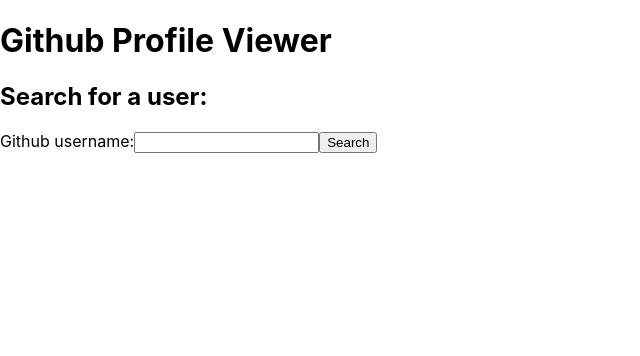
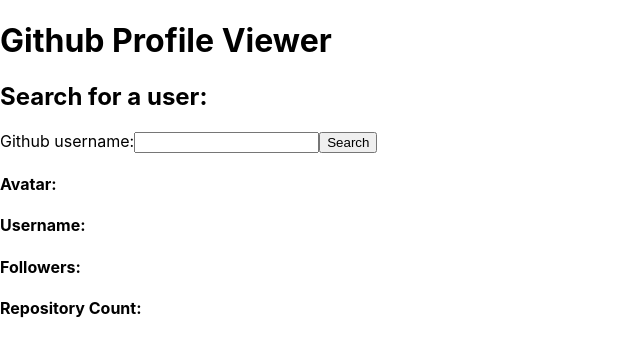
Before and after one commit to mattegan111/github-profiles-exercise, a React (Create React App) app: page / in a window 1280 px wide. Shown: the top 356 px of the page, without its empty margins (0-640 px from the left). Built offline with nearby package versions, Linux system fonts and the light colour scheme; the HTML template or start-up script is replaced by a standard one.

Commit message:
Retrieve & display user info

```diff
--- a/package.json
+++ b/package.json
@@ -8,7 +8,7 @@
     "@types/react-dom": "^18.0.11",
     "react": "^18.2.0",
     "react-dom": "^18.2.0",
-    "react-scripts": "5.0.1",
+    "react-scripts": "^5.0.1",
     "typescript": "^5.0.4"
   },
   "scripts": {
--- a/src/App.js
+++ b/src/App.js
@@ -8,9 +8,7 @@
           Github Profile Viewer
         </h1>
       </header>
-      <body>
         <SearchBar />
-      </body>
     </div>
   );
 }
--- a/src/components/SearchBar.tsx
+++ b/src/components/SearchBar.tsx
@@ -1,15 +1,17 @@
 import {useState} from 'react'
+import SearchResults from './SearchResults'
 
 function SearchBar() {
   const [searchQuery, setSearchQuery] = useState('');
+  const [submittedQuery, setSubmittedQuery] = useState('');
 
   const handleSubmit = (event: React.FormEvent<HTMLFormElement>) => {
     event.preventDefault();
-    alert(`Submitted value: ${searchQuery}`)
+    setSubmittedQuery(searchQuery)
   }
 
   return (
-    <div>
+    <>
       <h2>Search for a user:</h2>
       <form onSubmit={handleSubmit}>
         <label>
@@ -22,8 +24,9 @@
         </label>
         <input type="submit" value="Search" />
       </form>
-    </div>
+    <SearchResults submittedQuery={submittedQuery} />
+    </>
   );
 }
 
-export default SearchBar
+export default SearchBar;
--- /dev/null
+++ b/src/components/SearchResults.tsx
@@ -0,0 +1,75 @@
+// @ts-nocheck
+import { useState, useEffect } from "react";
+import token from '../secrets.js'
+
+function SearchResults(props: {submittedQuery: string}) {
+  useEffect(() => {
+    if(props.submittedQuery.length > 0){
+      getUser(props.submittedQuery);
+    }
+  }, [props.submittedQuery]);
+
+  const [user, setUser] = useState({});
+  const [userFollowersCount, setUserFollowersCount] = useState();
+  const [userReposCount, setUserReposCount] = useState();
+
+  async function getUser(username:string) {
+    let followersURL;
+    let reposURL;
+
+    const userRes = await fetch(`https://api.github.com/search/users?q=${username}`, {
+      method: "GET",
+      headers: {
+        Authorization: `${token}`
+      }
+    });
+    await userRes.json().then(res => {
+      followersURL = res.items[0].followers_url;
+      reposURL = res.items[0].repos_url;
+      setUser(res.items[0]);
+    })
+
+    const userFollowersRes = await fetch(followersURL, {
+      method: "GET",
+      headers: {
+        Authorization: `${token}`
+      }
+    })
+    userFollowersRes.json().then(res => setUserFollowersCount(res.length));
+
+    const userReposRes = await fetch(reposURL, {
+      method: "GET",
+      headers: {
+        Authorization: `${token}`
+      }
+    })
+    userReposRes.json().then(res => setUserReposCount(res.length));
+  }
+
+  return (
+    <>
+      <div>
+        <h4>
+          Avatar:
+        </h4>
+        {user.avatar_url &&
+          <img src={user.avatar_url} alt="User Avatar" width="100px"></img>
+        }
+        <h4>
+          Username:
+        </h4>
+        {user.login && user.login}
+        <h4>
+          Followers:
+        </h4>
+        {userFollowersCount && userFollowersCount}
+        <h4>
+          Repository Count:
+        </h4>
+        {userReposCount && userReposCount}
+      </div>
+    </>
+  )
+}
+
+export default SearchResults;
--- /dev/null
+++ b/src/secrets.js
@@ -0,0 +1,2 @@
+const token = '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'
+export default token
```
Also changed, not shown: 2 other files (tests, documents, lock files or other folders).
